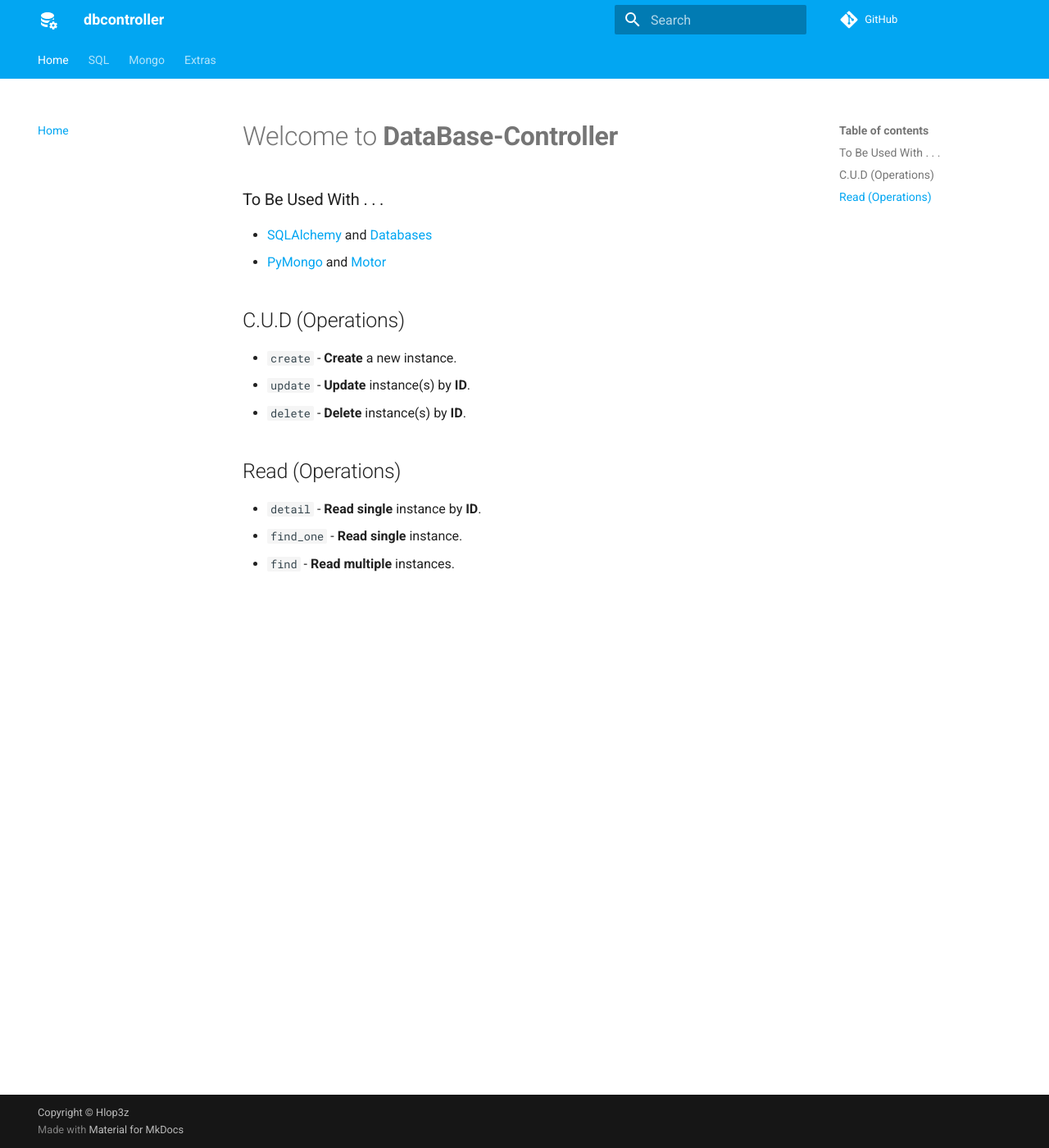
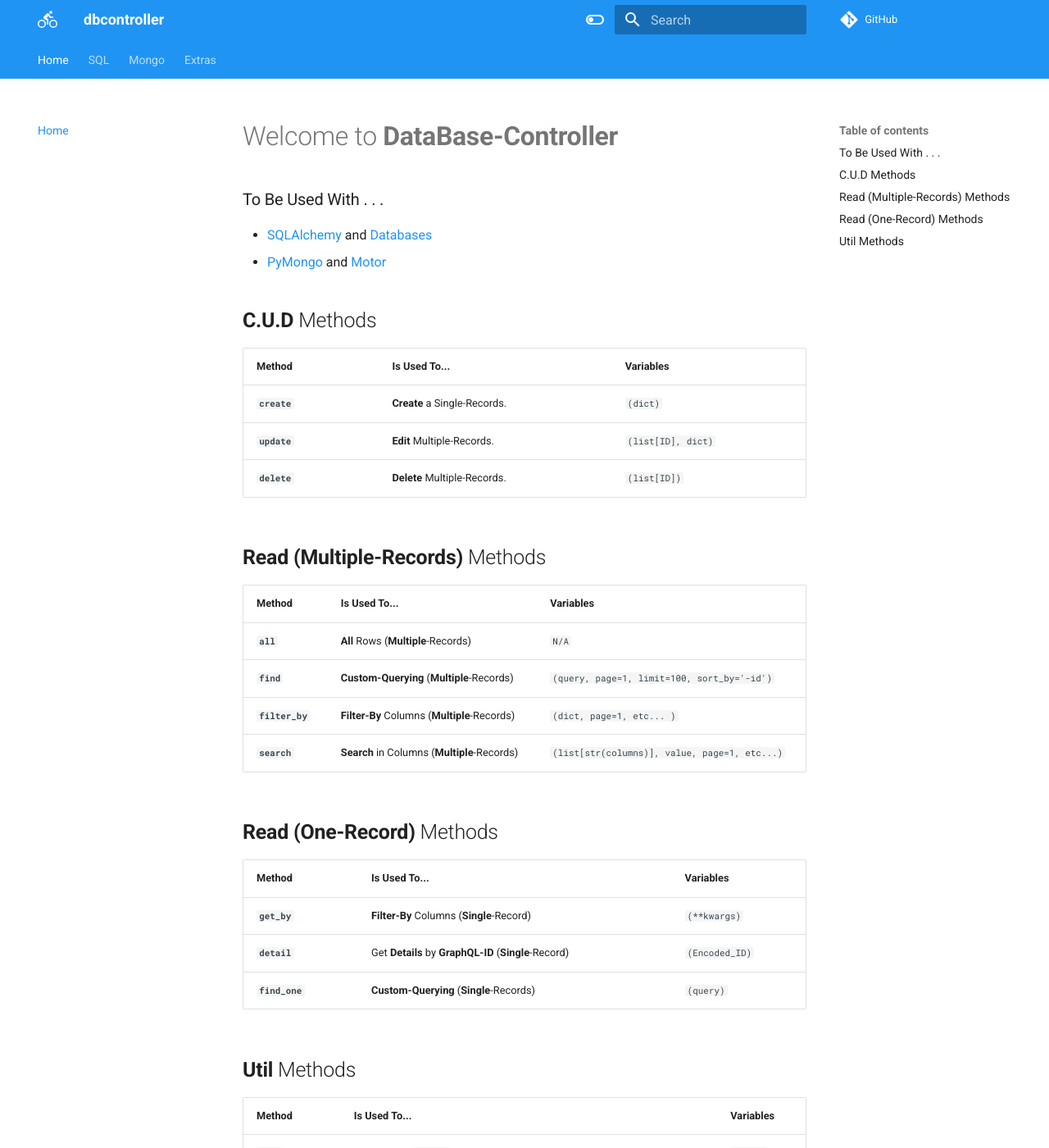
Before and after one commit to hlop3z/dbcontroller, an MkDocs documentation site: the page built from docs/docs/index.md, in a window 1280 px wide and 1400 px high. Shown: the whole window at 82% size. Built offline with MkDocs 1.6.1 and Material for MkDocs 9.7.7, drawn with Linux system fonts in a browser that asks for light colours; comment, search, counter and statistics services are not loaded; some of the changed text lies outside the part shown.

```diff
--- /dev/null
+++ b/docs/docs/css/extra.css
@@ -0,0 +1,7 @@
+.md-typeset__table {
+    min-width: 100%;
+ }
+
+ .md-typeset table:not([class]) {
+     display: table;
+ }
--- a/docs/docs/index.md
+++ b/docs/docs/index.md
@@ -5,14 +5,36 @@
 - [SQLAlchemy](https://pypi.org/project/SQLAlchemy/) and [Databases](https://pypi.org/project/databases/)
 - [PyMongo](https://pypi.org/project/pymongo/) and [Motor](https://pypi.org/project/motor/)
 
-## C.U.D (Operations)
+## **C.U.D** Methods
 
-- `create` - **Create** a new instance.
-- `update` - **Update** instance(s) by **ID**.
-- `delete` - **Delete** instance(s) by **ID**.
+| Method       | Is Used To...                | Variables          |
+| ------------ | ---------------------------- | ------------------ |
+| **`create`** | **Create** a Single-Records. | `(dict)`           |
+| **`update`** | **Edit** Multiple-Records.   | `(list[ID], dict)` |
+| **`delete`** | **Delete** Multiple-Records. | `(list[ID])`       |
 
-## Read (Operations)
+## **Read (Multiple-Records)** Methods
 
-- `detail` - **Read single** instance by **ID**.
-- `find_one` - **Read single** instance.
-- `find` - **Read multiple** instances.
+| Method          | Is Used To...                                | Variables                                     |
+| --------------- | -------------------------------------------- | --------------------------------------------- |
+| **`all`**       | **All** Rows (**Multiple**-Records)          | `N/A`                                         |
+| **`find`**      | **Custom-Querying** (**Multiple**-Records)   | `(query, page=1, limit=100, sort_by='-id')`   |
+| **`filter_by`** | **Filter-By** Columns (**Multiple**-Records) | `(dict, page=1, etc... )`                     |
+| **`search`**    | **Search** in Columns (**Multiple**-Records) | `(list[str(columns)], value, page=1, etc...)` |
+
+## **Read (One-Record)** Methods
+
+| Method         | Is Used To...                                         | Variables      |
+| -------------- | ----------------------------------------------------- | -------------- |
+| **`get_by`**   | **Filter-By** Columns (**Single**-Record)             | `(**kwargs)`   |
+| **`detail`**   | Get **Details** by **GraphQL-ID** (**Single**-Record) | `(Encoded_ID)` |
+| **`find_one`** | **Custom-Querying** (**Single**-Records)              | `(query)`      |
+
+## **Util** Methods
+
+| Method            | Is Used To...                                                                        | Variables |
+| ----------------- | ------------------------------------------------------------------------------------ | --------- |
+| **`form`**        | **Clean** User's **`Inputs`**. And, **only** allows fields that are in the DataBase. | `(dict)`  |
+| **`form_update`** | **Clean** User's **`Inputs`**. And, **only** allows fields that are in the DataBase. | `(dict)`  |
+| **`id_decode`**   | **Decode** Encoded-ID                                                                | `(str)`   |
+| **`Q`**           | **Custom-Querying** for **SQLAlchemy** Tables                                        | `N/A`     |
--- a/docs/mkdocs.yml
+++ b/docs/mkdocs.yml
@@ -2,16 +2,6 @@ site_name: dbcontroller
 site_url: https://hlop3z.github.io/dbcontroller
 repo_url: https://github.com/hlop3z/dbcontroller
 copyright: Copyright © Hlop3z
-
-theme:
-  name: material
-  locale: en
-  features:
-    - navigation.tabs
-  icon:
-    logo: material/database-cog
-  palette:
-    primary: light blue
 
 nav:
   - Home: index.md
@@ -22,7 +12,50 @@ nav:
       - SQL-Search: sql-search.md
       - ID-Decode: id-decoder.md
 
+extra_css:
+  - css/extra.css
+
+theme:
+  name: material
+  locale: en
+  features:
+    - navigation.tabs
+    - navigation.instant
+    - navigation.tracking
+    - navigation.sections
+    - navigation.top
+    - content.code.annotate
+    # - navigation.expand
+  icon:
+    logo: material/bike
+
+  palette:
+    - media: "(prefers-color-scheme: light)"
+      scheme: default
+      primary: blue
+      toggle:
+        icon: material/toggle-switch-off-outline
+        name: Switch to dark mode
+    - media: "(prefers-color-scheme: dark)"
+      scheme: slate
+      primary: blue
+      toggle:
+        icon: material/toggle-switch
+        name: Switch to light mode
+
 markdown_extensions:
-  - pymdownx.superfences
+  - tables
+  - pymdownx.highlight:
+      anchor_linenums: true
+  - pymdownx.snippets
+  - pymdownx.superfences:
+      custom_fences:
+        - name: mermaid
+          class: mermaid
+          format: !!python/name:pymdownx.superfences.fence_code_format
   - pymdownx.tabbed:
       alternate_style: true
+  - attr_list
+  - pymdownx.emoji:
+      emoji_index: !!python/name:materialx.emoji.twemoji
+      emoji_generator: !!python/name:materialx.emoji.to_svg
--- a/pyproject.toml
+++ b/pyproject.toml
@@ -60,3 +60,8 @@ docs = [
     "mkdocs>=1.3.1",
     "mkdocs-material>=8.4.1",
 ]
+
+[tool.pdm.scripts]
+watch = "python scripts/watcher.py"
+docs-dev = {shell = "cd docs/ && python -m mkdocs serve --dev-addr 0.0.0.0:8055"}
+docs-gh = {shell = "cd docs/ && python -m mkdocs gh-deploy --force"}
--- a/src/dbcontroller/__init__.py
+++ b/src/dbcontroller/__init__.py
@@ -4,12 +4,14 @@
 
 from .manager import SQL, Mongo
 from .manager.utils import Objects, ReadID
-from .types import Model, Admin
+from .types import Admin, Model
 
 Text = Model.text
 JSON = Model.json
 
+
 class FakeModel:
     """Fake Model for Testing"""
+
     def __init__(self, model):
         self.objects = model
```
Also changed, not shown: docs/docs/sql-where.md (+17 -11 lines), docs/docs/sql.md (+78 -35 lines), 8 other files.
